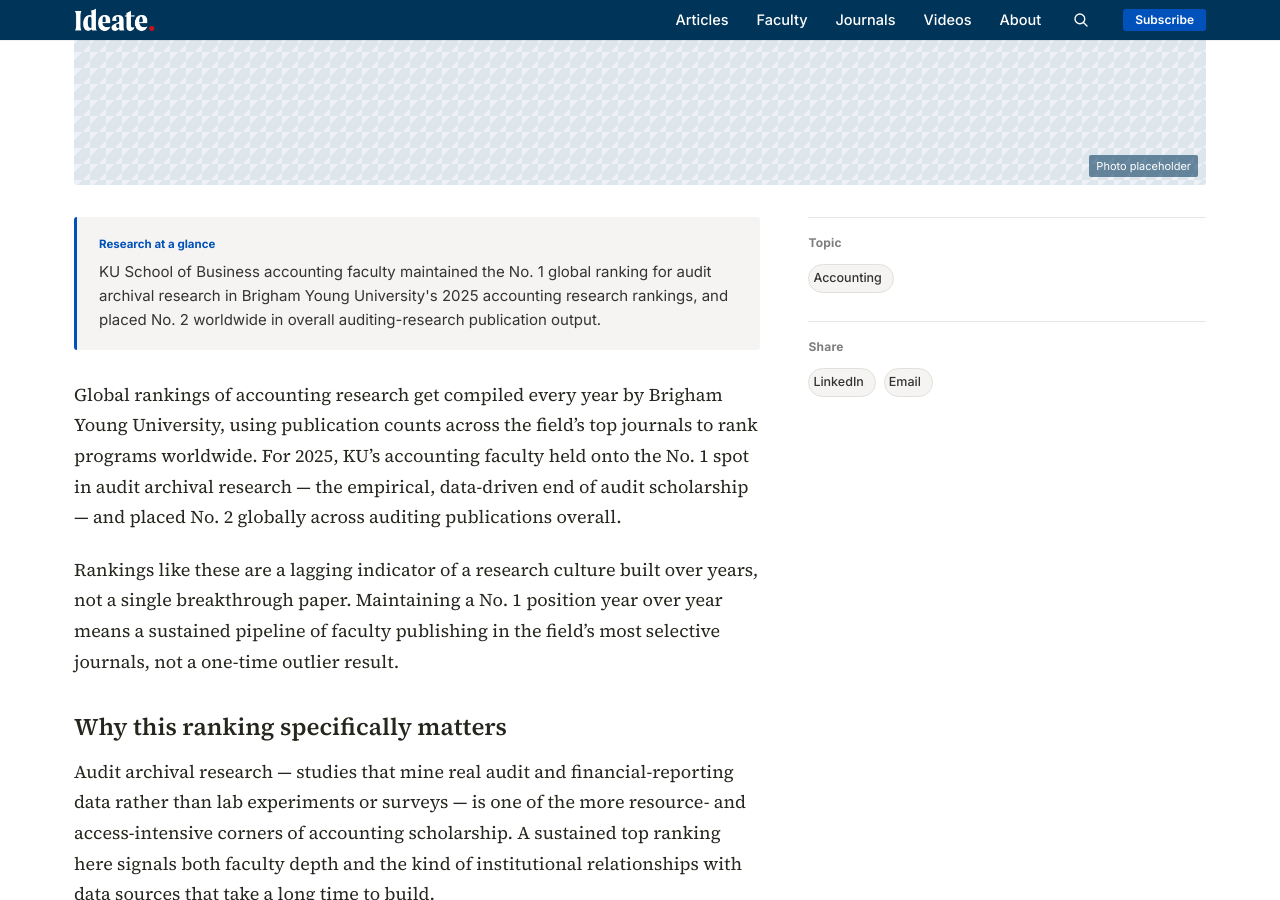
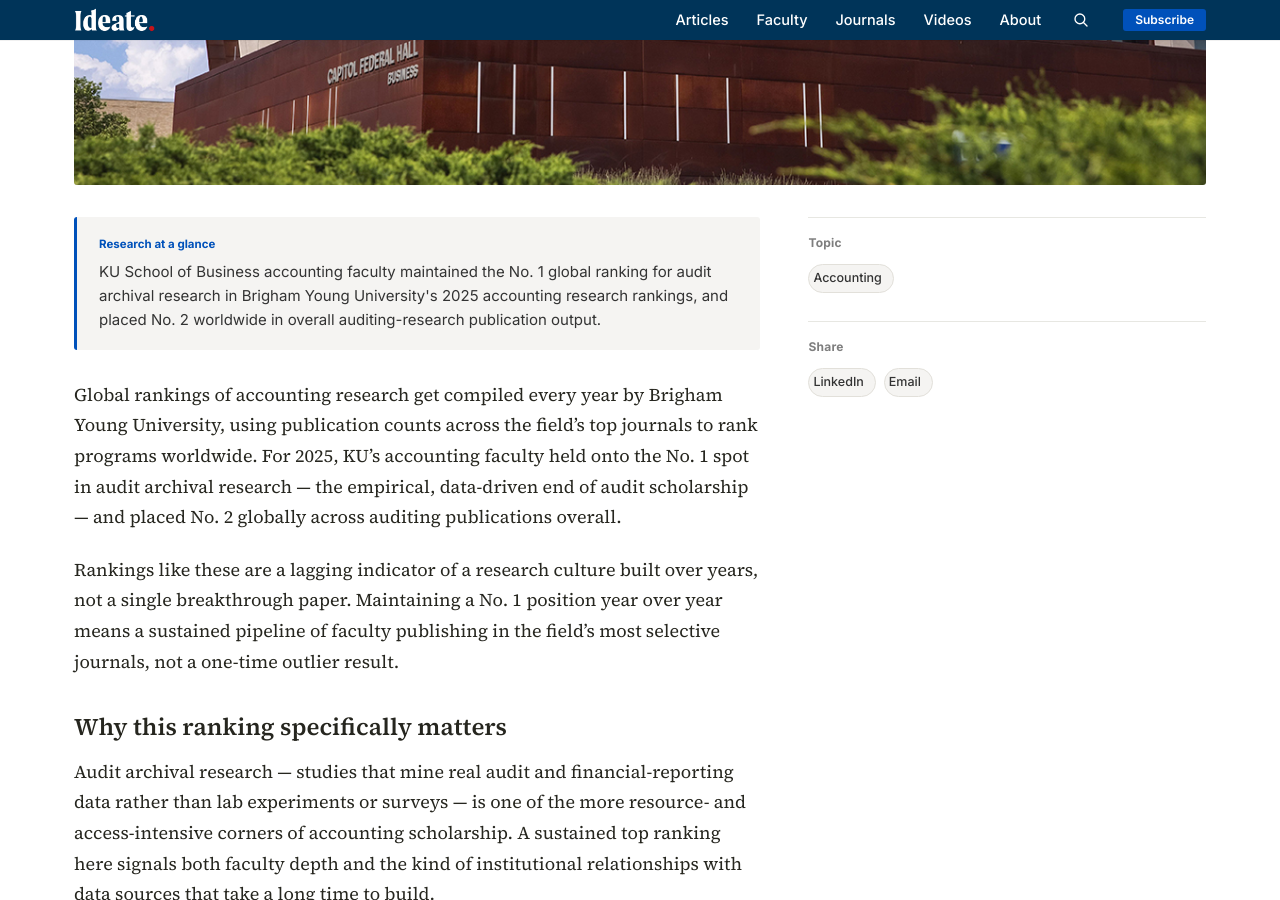
Before and after one commit to KUBschool/ideate, a Jekyll site: the page built from _articles/2026-02-17-accounting-ranking.md, in a window 1280 px wide and 900 px high, scrolled down 665 px. Built offline with Jekyll 4.4.1, drawn with Linux system fonts in a browser that asks for light colours.

Commit message:
Update Article “2026-02-17-accounting-ranking”

```diff
--- a/_articles/2026-02-17-accounting-ranking.md
+++ b/_articles/2026-02-17-accounting-ranking.md
@@ -1,14 +1,15 @@
 ---
-title: "KU accounting research holds its No. 1 global ranking"
-dek: "KU's audit archival research kept its top spot in BYU's 2025 rankings, with a No. 2 finish in auditing publications overall."
+title: KU accounting research holds its No. 1 global ranking
+dek: KU's audit archival research kept its top spot in BYU's 2025 rankings, with
+  a No. 2 finish in auditing publications overall.
 topic: accounting
 faculty: []
-byline: "KU Accounting faculty"
+byline: KU Accounting faculty
 date: 2026-02-17
+image: /assets/uploads/cfh-daytime.jpg
 image_tint: steam
 featured: false
-answer_box: >-
-  KU School of Business accounting faculty maintained the No. 1 global
+answer_box: KU School of Business accounting faculty maintained the No. 1 global
   ranking for audit archival research in Brigham Young University's 2025
   accounting research rankings, and placed No. 2 worldwide in overall
   auditing-research publication output.
```
Also changed, not shown: assets/uploads/cfh-daytime.jpg (added).
